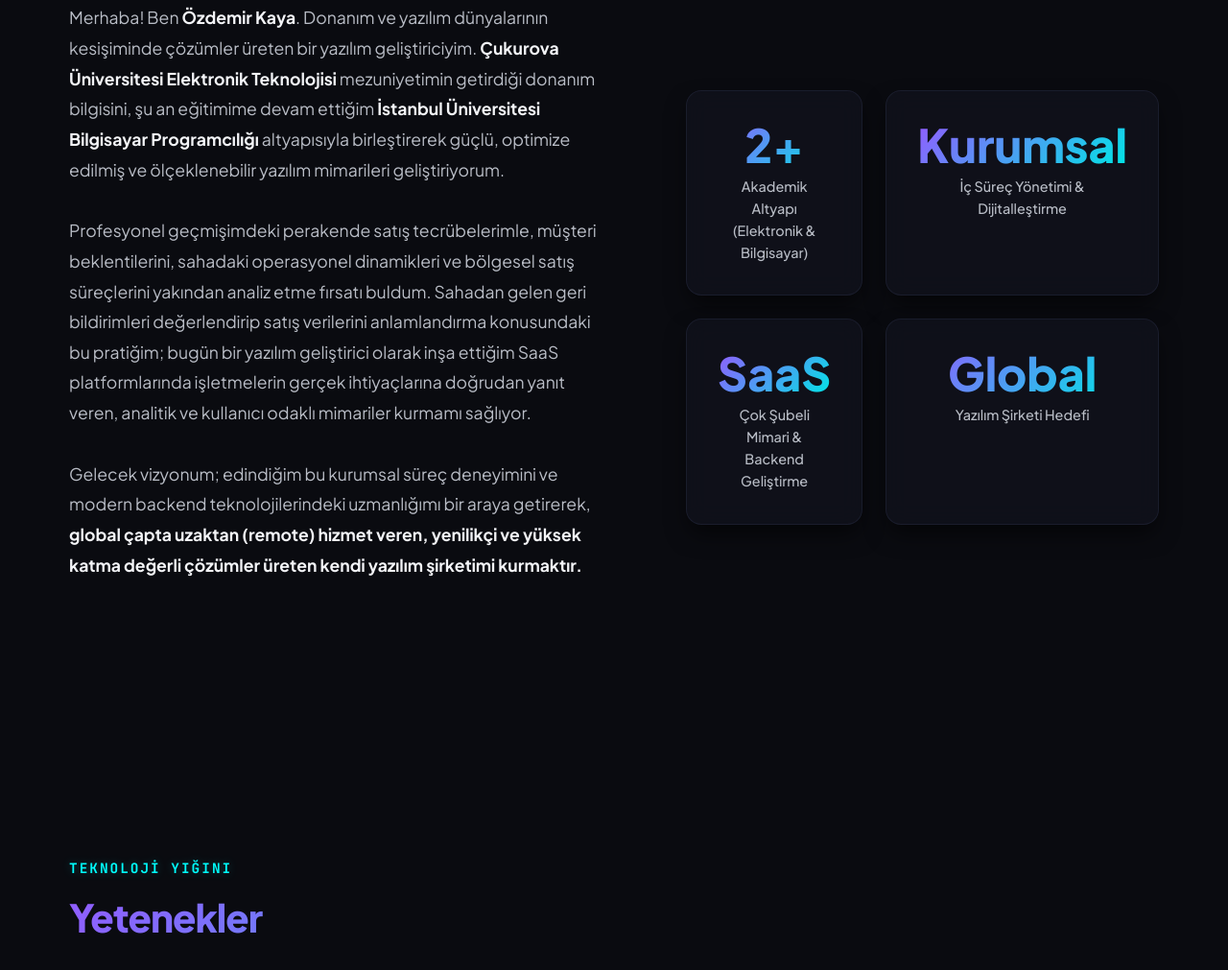
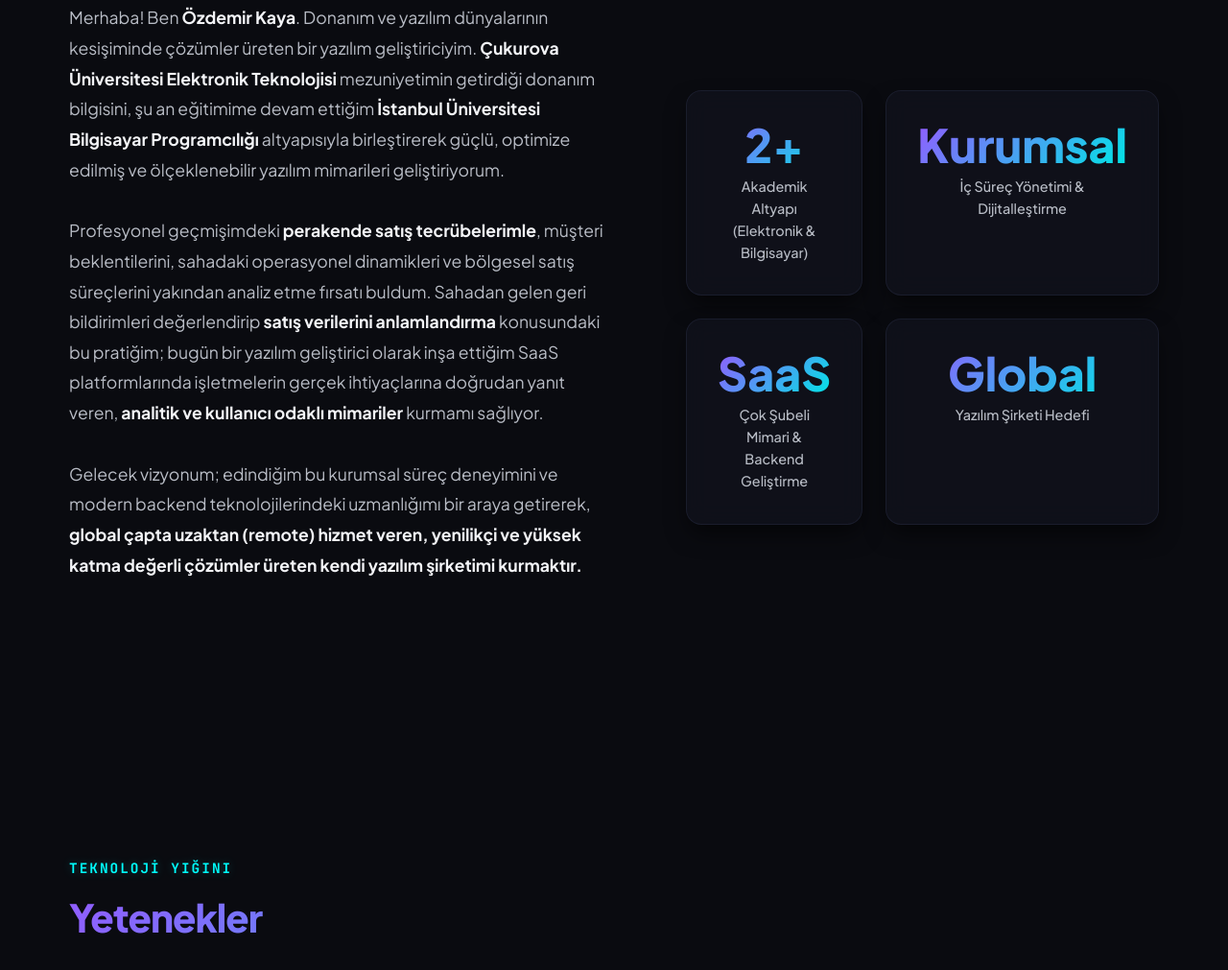
Before and after one commit to ozdemirkaya/ozdemirkaya.github.io, a website: page index.html in a window 1280 px wide. Shown: the part 1096-2107 px from the top of the page at 96% size. Drawn offline with nearby package versions, Linux system fonts and the light colour scheme.

Commit message:
Highlight key terms in about me retail paragraph

```diff
--- a/index.html
+++ b/index.html
@@ -145,10 +145,9 @@
             ölçeklenebilir yazılım mimarileri geliştiriyorum.
           </p>
           <p>
-            Profesyonel geçmişimdeki perakende satış tecrübelerimle, müşteri beklentilerini, sahadaki operasyonel dinamikleri ve bölgesel satış süreçlerini
-            yakından analiz etme fırsatı buldum. Sahadan gelen geri bildirimleri değerlendirip satış verilerini anlamlandırma konusundaki bu pratiğim;
-            bugün bir yazılım geliştirici olarak inşa ettiğim SaaS platformlarında işletmelerin gerçek ihtiyaçlarına doğrudan yanıt veren, analitik ve
-            kullanıcı odaklı mimariler kurmamı sağlıyor.
+            Profesyonel geçmişimdeki <strong>perakende satış tecrübelerimle</strong>, müşteri beklentilerini, sahadaki operasyonel dinamikleri ve bölgesel satış süreçlerini
+            yakından analiz etme fırsatı buldum. Sahadan gelen geri bildirimleri değerlendirip <strong>satış verilerini anlamlandırma</strong> konusundaki bu pratiğim;
+            bugün bir yazılım geliştirici olarak inşa ettiğim SaaS platformlarında işletmelerin gerçek ihtiyaçlarına doğrudan yanıt veren, <strong>analitik ve kullanıcı odaklı mimariler</strong> kurmamı sağlıyor.
           </p>
           <p>
             Gelecek vizyonum; edindiğim bu kurumsal süreç deneyimini ve modern backend teknolojilerindeki uzmanlığımı bir araya getirerek,
```
